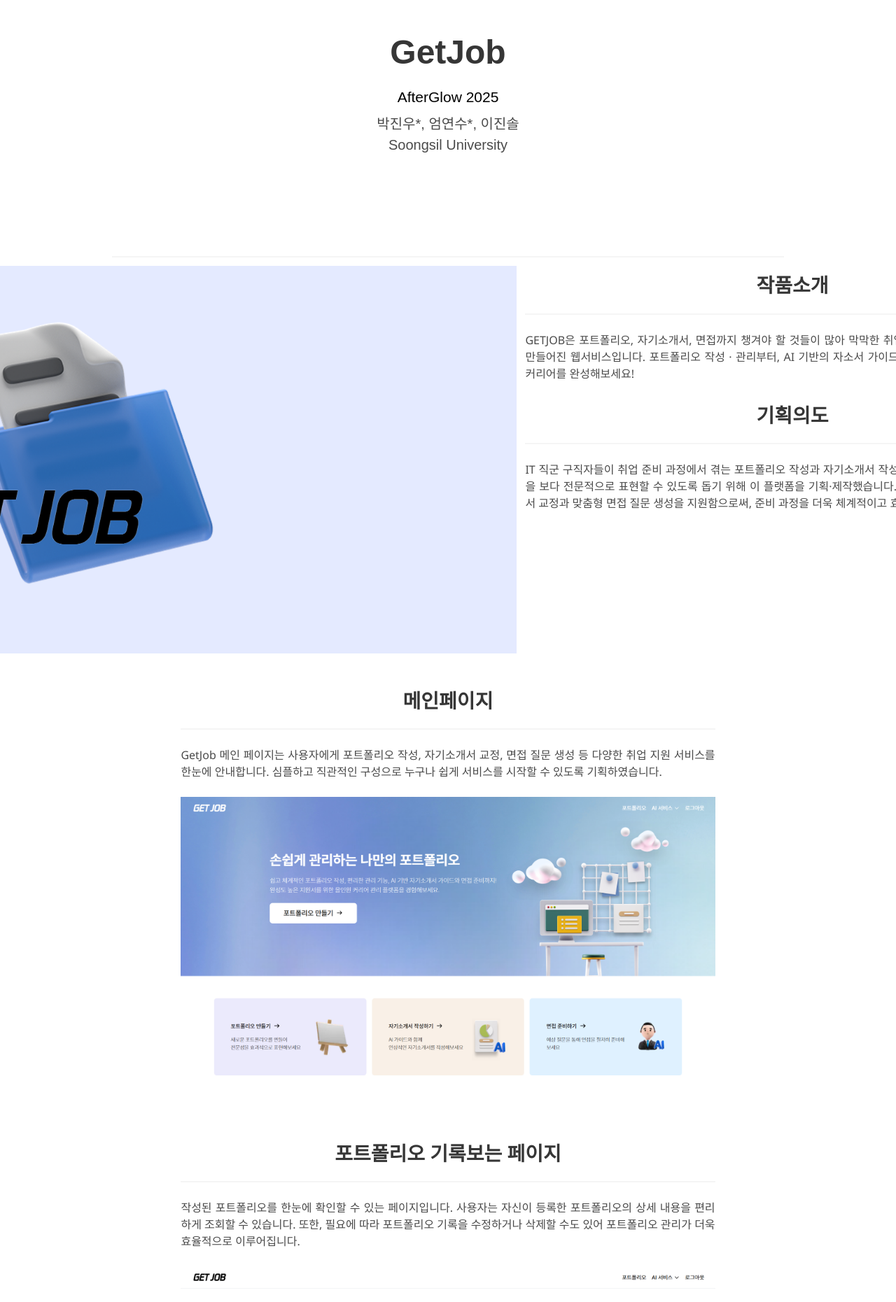
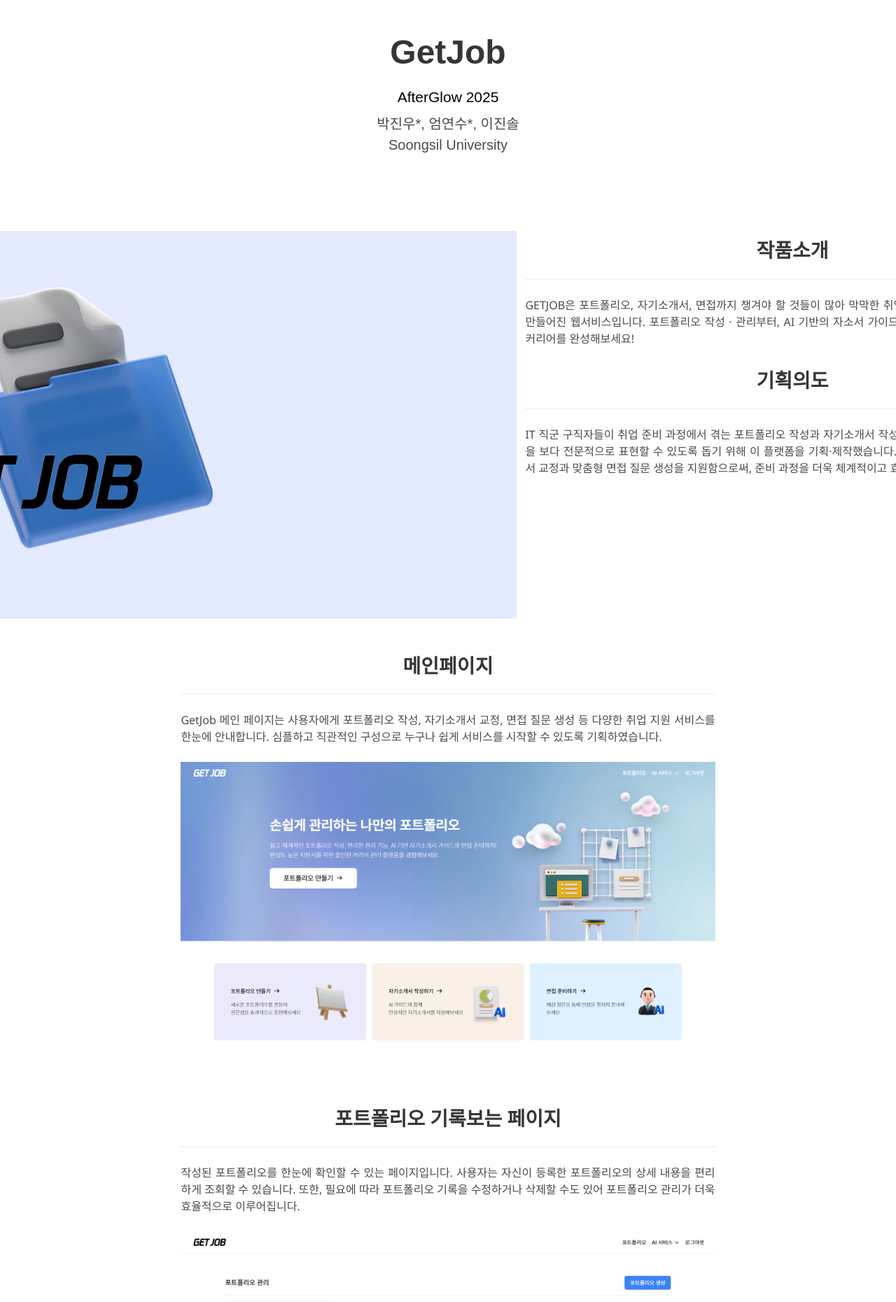
Before and after one commit to jinsoru1464/LeeJinSoo.github.io, a Jekyll site: the page built from index.md, in a window 1280 px wide. Shown: the top 1861 px of the page at 70% size. Built offline with Jekyll 4.4.1, drawn with Linux system fonts in a browser that asks for light colours; some web fonts are replaced.

Commit message:
Update index.md

```diff
--- a/index.md
+++ b/index.md
@@ -8,9 +8,7 @@ affiliations:
   - Soongsil University
 
 ---
-<div>
-  <hr>
-</div>
+
 
 <!-- Using HTML to center the abstract -->
 <div class="columns is-centered has-text-centered">
```
